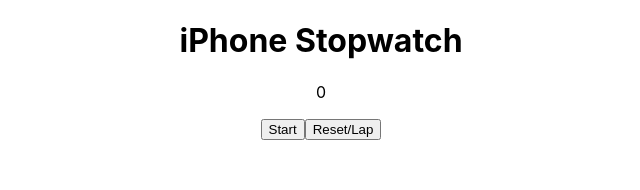
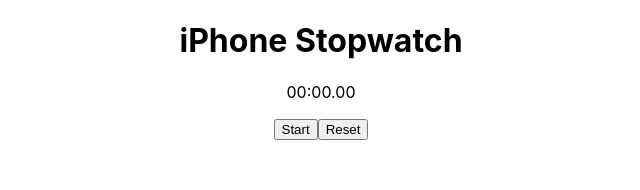
Before and after one commit to steinalex/react-stopwatch, a React (Create React App) app: page / in a window 1280 px wide. Shown: the top 190 px of the page, without its empty margins (319-959 px from the left). Built offline with nearby package versions, Linux system fonts and the light colour scheme.

Commit message:
Split components and added clock logic

```diff
--- a/src/App.js
+++ b/src/App.js
@@ -1,25 +1,44 @@
 import React, { Component } from 'react';
 import './App.css';
+import {Stopwatch} from './Stopwatch';
 
 class App extends Component {
+  state = {
+    status: false,
+    timeElapsed: 0
+  }
+
+  handleStartStop = () => {
+    this.setState(state => {
+        if (state.status) {
+        clearInterval(this.timer);
+      }
+      else {
+        const beginTime = Date.now() - state.timeElapsed;
+        this.timer = setInterval(()=> {
+          this.setState({
+              timeElapsed: Date.now() - beginTime });
+        }, 10)
+      }
+      return {status: !state.status};
+    })
+  }
+
+  handleResetLap = () => {
+    clearInterval(this.timer);
+    this.setState({ timeElapsed: 0, status: false });
+  }
+
   render() {
     return (
       <div className="App">
         <h1>iPhone Stopwatch</h1>
-        <Stopwatch status={false} timeElapsed={0} />
+        <Stopwatch timeElapsed={this.state.timeElapsed} status={this.state.status} handleStartStop={this.handleStartStop} handleResetLap={this.handleResetLap}/>
       </div>
     );
   }
 }
 
-function Stopwatch({ status, timeElapsed }) {
-  return (
-    <div>
-      <p>{timeElapsed}</p>
-      <button>{status ? 'Stop' : 'Start'}</button>
-      <button>Reset/Lap</button>
-    </div>
-  );
-}
+
 
 export default App;
--- /dev/null
+++ b/src/Stopwatch.js
@@ -0,0 +1,24 @@
+import React, { Component } from 'react';
+
+const millisecondConversion = (timeElapsed) => {
+    var milliseconds = timeElapsed % 1000;
+    var seconds = Math.floor((timeElapsed / 1000) % 60);
+    var minutes = Math.floor((timeElapsed / (60 * 1000)) % 60);
+    const pad = (time) => time < 10 ? '0' + time : time
+
+    return pad(minutes) + ":" + pad(seconds) + "." + pad(milliseconds);
+}
+
+export class Stopwatch extends Component {
+    render() {
+      const { status, timeElapsed, handleStartStop, handleResetLap } = this.props; {
+        return (
+          <div>
+            <p>{millisecondConversion(timeElapsed)}</p>
+            <button onClick={handleStartStop}>{status ? 'Stop' : 'Start'}</button>
+            <button onClick={handleResetLap}>Reset</button>
+          </div>
+        );
+      }
+    }
+  }
```
